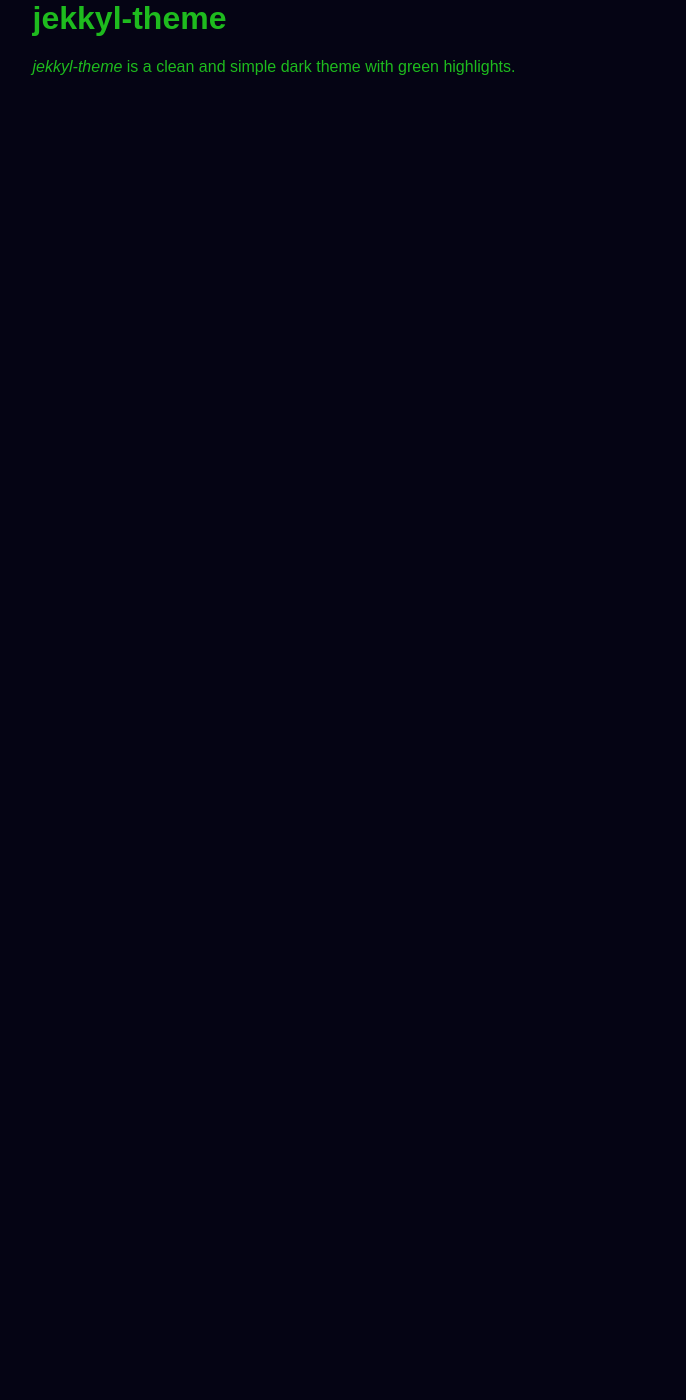
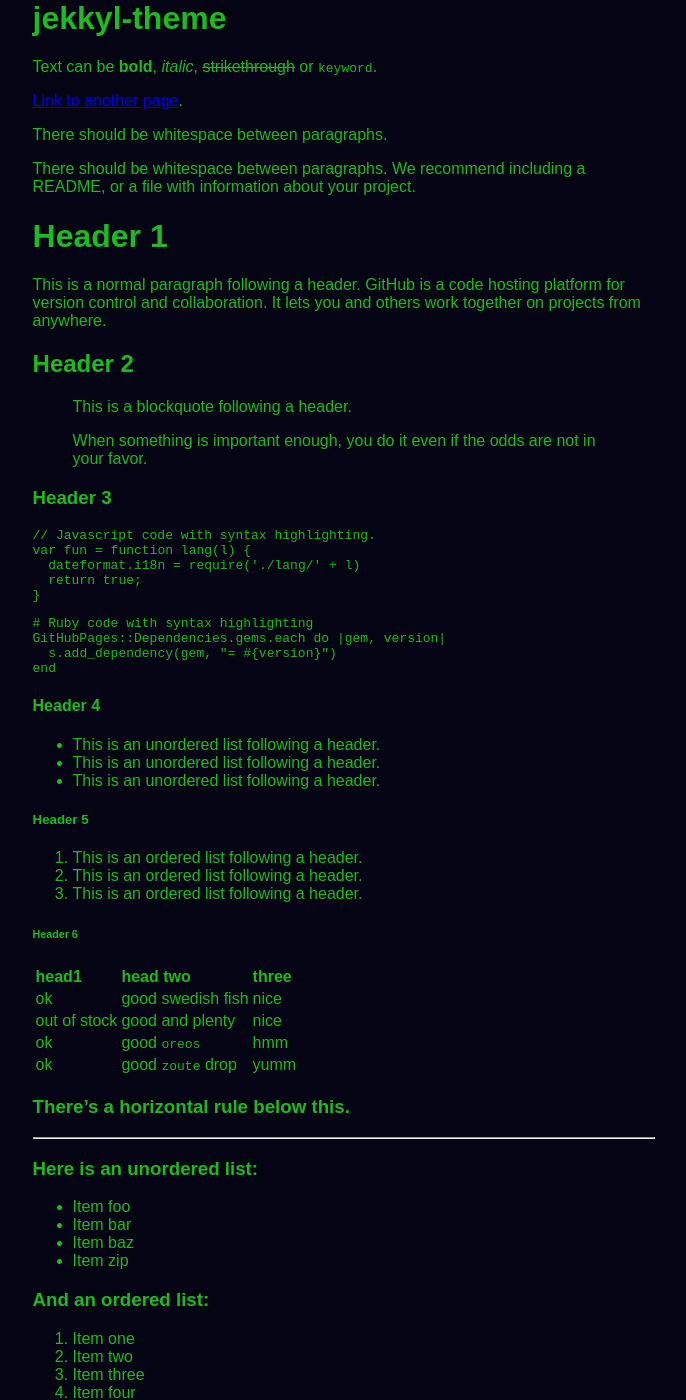
Before and after one commit to IbraHIM-Howaid/jekkyl-theme, a Jekyll site: the page built from index.md, in a window 1280 px wide and 1400 px high. Shown: the whole window, without its empty margins (296-982 px from the left). Built offline with Jekyll 4.4.1, drawn with Linux system fonts in a browser that asks for light colours; some of the changed text lies outside the part shown.

Commit message:
added sample text

````diff
--- a/index.md
+++ b/index.md
@@ -5,4 +5,122 @@ title: Home
 
 # jekkyl-theme
 
-*jekkyl-theme* is a clean and simple dark theme with green highlights.
+Text can be **bold**, _italic_, ~~strikethrough~~ or `keyword`.
+
+[Link to another page](./another-page.html).
+
+There should be whitespace between paragraphs.
+
+There should be whitespace between paragraphs. We recommend including a README, or a file with information about your project.
+
+# Header 1
+
+This is a normal paragraph following a header. GitHub is a code hosting platform for version control and collaboration. It lets you and others work together on projects from anywhere.
+
+## Header 2
+
+> This is a blockquote following a header.
+>
+> When something is important enough, you do it even if the odds are not in your favor.
+
+### Header 3
+
+```js
+// Javascript code with syntax highlighting.
+var fun = function lang(l) {
+  dateformat.i18n = require('./lang/' + l)
+  return true;
+}
+```
+
+```ruby
+# Ruby code with syntax highlighting
+GitHubPages::Dependencies.gems.each do |gem, version|
+  s.add_dependency(gem, "= #{version}")
+end
+```
+
+#### Header 4
+
+*   This is an unordered list following a header.
+*   This is an unordered list following a header.
+*   This is an unordered list following a header.
+
+##### Header 5
+
+1.  This is an ordered list following a header.
+2.  This is an ordered list following a header.
+3.  This is an ordered list following a header.
+
+###### Header 6
+
+| head1        | head two          | three |
+|:-------------|:------------------|:------|
+| ok           | good swedish fish | nice  |
+| out of stock | good and plenty   | nice  |
+| ok           | good `oreos`      | hmm   |
+| ok           | good `zoute` drop | yumm  |
+
+### There's a horizontal rule below this.
+
+* * *
+
+### Here is an unordered list:
+
+*   Item foo
+*   Item bar
+*   Item baz
+*   Item zip
+
+### And an ordered list:
+
+1.  Item one
+1.  Item two
+1.  Item three
+1.  Item four
+
+### And a nested list:
+
+- level 1 item
+  - level 2 item
+  - level 2 item
+    - level 3 item
+    - level 3 item
+- level 1 item
+  - level 2 item
+  - level 2 item
+  - level 2 item
+- level 1 item
+  - level 2 item
+  - level 2 item
+- level 1 item
+
+### Small image
+
+![Octocat](https://github.githubassets.com/images/icons/emoji/octocat.png)
+
+### Large image
+
+![Branching](https://guides.github.com/activities/hello-world/branching.png)
+
+
+### Definition lists can be used with HTML syntax.
+
+<dl>
+<dt>Name</dt>
+<dd>Godzilla</dd>
+<dt>Born</dt>
+<dd>1952</dd>
+<dt>Birthplace</dt>
+<dd>Japan</dd>
+<dt>Color</dt>
+<dd>Green</dd>
+</dl>
+
+```
+Long, single-line code blocks should not wrap. They should horizontally scroll if they are too long. This line should be long enough to demonstrate this.
+```
+
+```
+The final element.
+```
````
